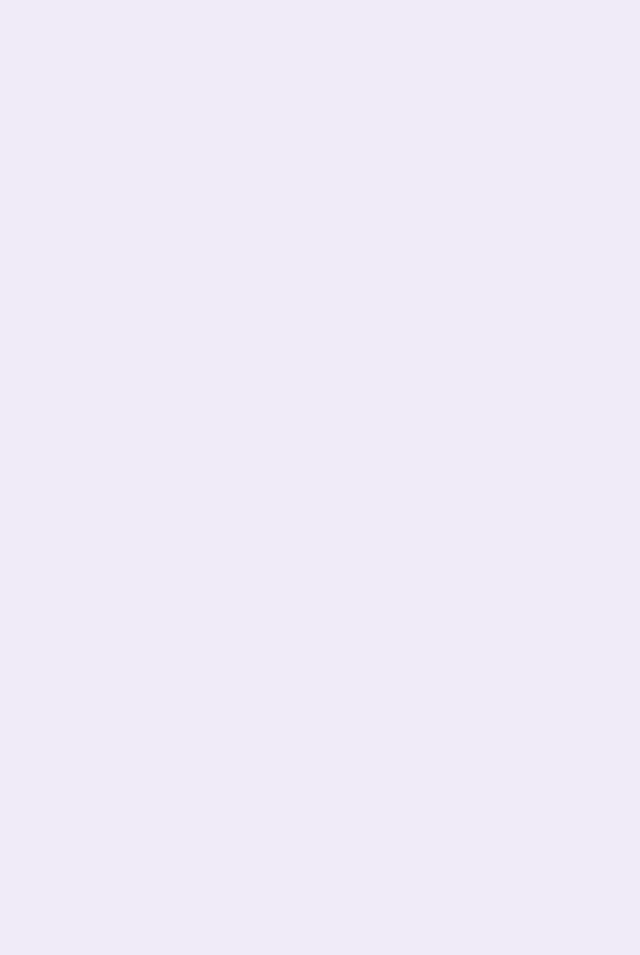
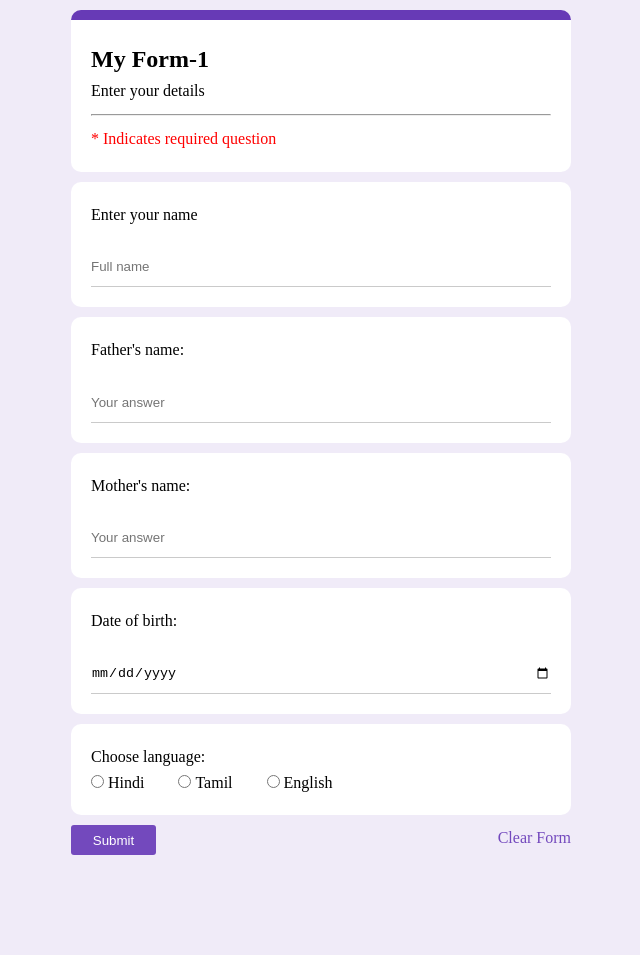
Before and after one commit to Sush2k04/GoogleFormsClone, a plain HTML site: page index.html in a window 1280 px wide. Shown: the whole page, without its empty margins (319-959 px from the left). Before the commit the page ends 800 px from the top, so only its background shows below. Drawn offline with Linux system fonts and the light colour scheme.

Commit message:
index.html

```diff
--- a/index.html
+++ b/index.html
@@ -1,21 +1,58 @@
 <!DOCTYPE html>
 <html lang="en">
-  <head>
-    <meta charset="UTF-8" />
-    <meta name="viewport" content="width=device-width, initial-scale=1.0" />
-    <title>Document</title>
+
+<head>
+    <meta charset="UTF-8">
+    <meta name="viewport" content="width=device-width, initial-scale=1.0">
+    <title>Google Forms</title>
     <link rel="stylesheet" href="style.css">
-  </head>
+</head>
 
-  <body>
-    <div class="first-block">
-    </div>
-    <div class="second">
+<body>
+    <div class="outer">
+        <div class="block purple">
+            <h2>My Form-1</h1>
+                <p>Enter your details</p>
+                <hr>
+                <p style="color:red;margin-top:10px;">* Indicates required question </p>
+        </div>
+        <div class="block">
+            <form action="">
+                <label for="name">Enter your name </label>
+                <input id="name" name="name" type="text" placeholder="Full name" />
+        </div>
+        <div class="block">
+            <label for="father">Father's name: </label>
+            <input name="father" id="father" type="text" placeholder="Your answer">
+        </div>
+        <div class="block"> <label for="mother">Mother's name: </label>
+            <input name="mother" id="mother" type="text" placeholder="Your answer">
+        </div>
+        <div class="block">
+            <label for="dob">Date of birth: </label>
+            <input id="dob" name="dob" type="date" />
+        </div>
+        <div class="block">
+            <p>Choose language:</p>
+            <input id="hindi" name="language" type="radio" value="hindi" />
+            <label for="hindi">Hindi</label>
 
+            <input id="tamil" name="language" type="radio" value="tamil" />
+            <label for="tamil">Tamil</label>
 
+            <input id="english" type="radio" name="language" value="english" />
+            <label for="english">English</label>
 
+            </form>
+        </div>
+        <div class="block remove">
+            <button type="submit" onclick="return validate()">Submit</Submit></button>
+        </form>
+            <p style="color: #7349BD;">Clear Form</p>
+        </div>
 
     </div>
     <script src="script.js"></script>
-  </body>
+</body>
+
 </html>
```
